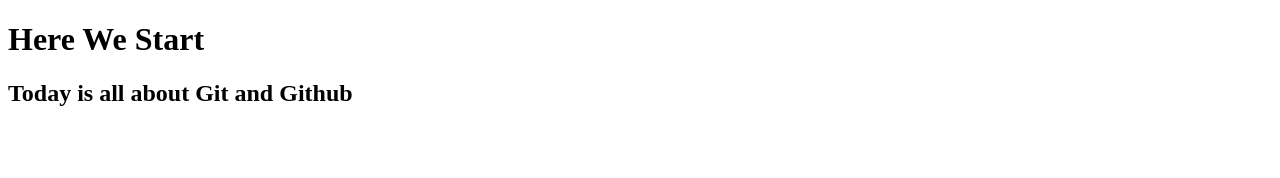
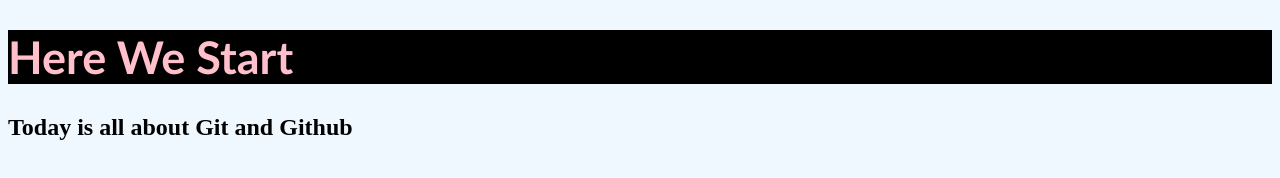
Before and after one commit to shebuel-oss/anogit, a plain HTML site: page index.html in a window 1280 px wide. Drawn offline with Linux system fonts and the light colour scheme.

Commit message:
Created and Linked Css File

```diff
--- a/index.html
+++ b/index.html
@@ -2,6 +2,7 @@
 <html>
     <head>
         <title>Anogit File Git Practice</title>
+        <link rel="stylesheet" type="text/css" href="style.css">
     </head>
     <body>
         <h1>Here We Start</h1>
--- a/style.css
+++ b/style.css
@@ -0,0 +1,9 @@
+h1 {
+    color: pink;
+    background-color: black;
+    font-family:'Gill Sans', 'Gill Sans MT', Calibri, 'Trebuchet MS', sans-serif;
+    font-size: 45px;
+}
+body {
+    background-color: aliceblue;
+}
```
